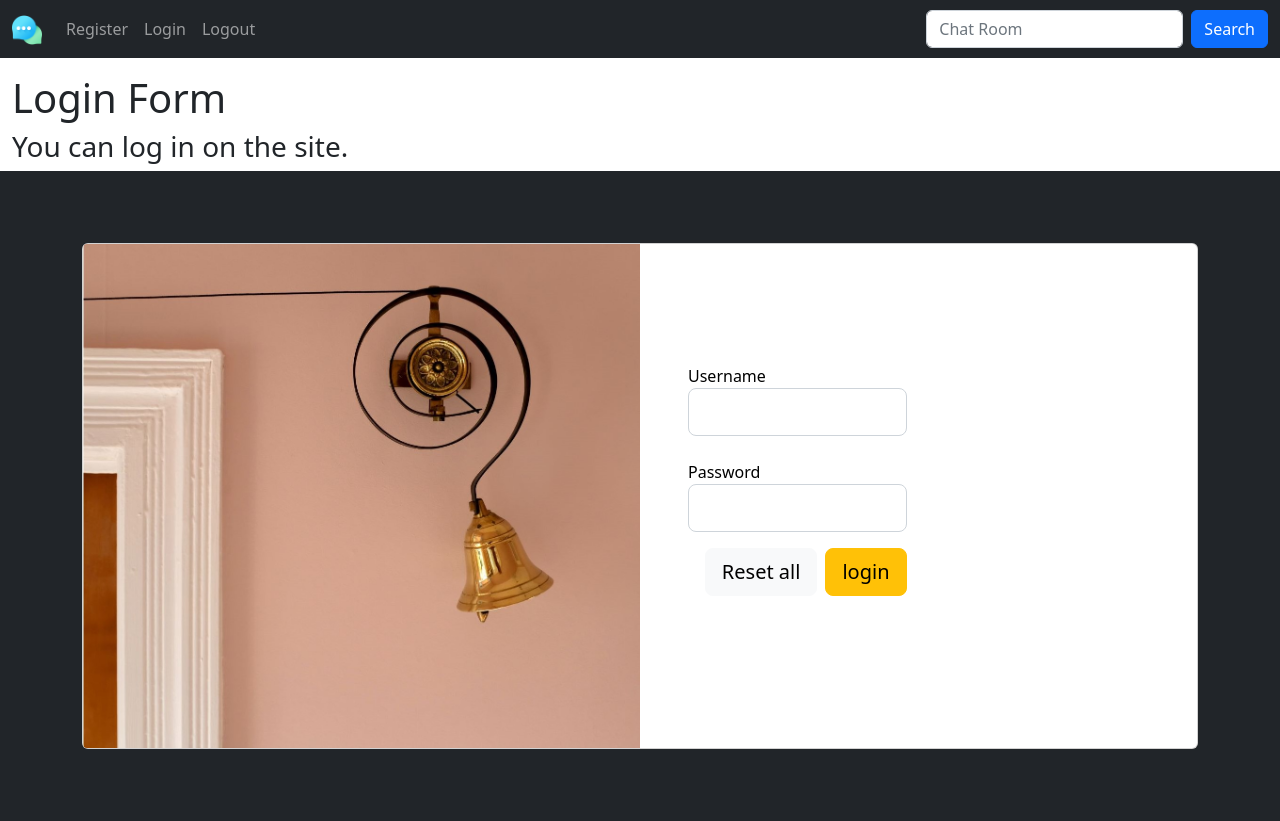
After one commit to farzanebgr/local_chat_application, a Django app: page /user/login/ in a window 1280 px wide. The commit adds this page. Run offline with Django 4.2, Linux system fonts and the light colour scheme.

Commit message:
login page

```diff
--- a/local_chat_application/urls.py
+++ b/local_chat_application/urls.py
@@ -2,10 +2,11 @@ from django.conf import settings
 from django.conf.urls.static import static
 from django.contrib import admin
 from django.urls import path, include
+from user_app.views import index_view
 
 
 urlpatterns = [
-    path('', include('user_app.urls')),
+    path('', index_view, name='index-page'),
     path('user/', include('user_app.urls')),
     path('admin/', admin.site.urls),
 ]
--- a/templates/master.html
+++ b/templates/master.html
@@ -1,16 +1,13 @@
 {% load static %}
 <!DOCTYPE html>
 <html lang="en">
-
 <head>
     {% include 'header_ref.html' %}
     <title>{% block title %}{% endblock title %}</title>
 </head>
-
 <body>
 {% include 'navbar.html' %}
 {% block content %}{% endblock content %}
 {% include 'footer_ref.html' %}
 </body>
-
 </html>
--- a/templates/navbar.html
+++ b/templates/navbar.html
@@ -14,7 +14,7 @@
                        href="{% url 'register-page' %}">Register</a>
                 </li>
                 <li class="nav-item">
-          <a class="nav-link" href="javascript:void(0)">Login</a>
+                    <a class="nav-link" href="{% url 'login-page' %}">Login</a>
                 </li>
                 <li class="nav-item">
                     <a class="nav-link" href="javascript:void(0)">Logout</a>
--- a/user_app/forms.py
+++ b/user_app/forms.py
@@ -30,3 +30,22 @@ class RegisterForm(forms.Form):
                                          validators.EmailValidator,])
     user_avatar = forms.ImageField()
     user_gender = forms.BooleanField(label='Lady')
+
+
+class LoginForm(forms.Form):
+        username = forms.CharField(
+            label='Username',
+            widget=forms.TextInput(attrs={
+                                 'class':'form-control form-control-lg'}),
+            validators=[
+                validators.MaxLengthValidator(100),
+            ]
+        )
+        password = forms.CharField(
+            label='Password',
+            widget=forms.PasswordInput(attrs={
+                                 'class':'form-control form-control-lg'}),
+            validators=[
+                validators.MaxLengthValidator(100)
+            ]
+        )
--- /dev/null
+++ b/user_app/templates/user_app/login_page.html
@@ -0,0 +1,53 @@
+{% extends 'master.html' %}
+{% load static %}
+{% block title %} Login {% endblock title %}
+{% block content %}
+    <div class="container-fluid mt-3">
+        <h1>Login Form</h1>
+        <h3>You can log in on the site.</h3>
+    </div>
+    <section class="h-100 bg-dark" xmlns="http://www.w3.org/1999/html">
+        <div class="container py-5 h-100">
+            <div class="row d-flex justify-content-center align-items-center h-100">
+                <div class="col">
+                    <div class="card card-registration my-4">
+                        <div class="row g-0">
+                            <div class="col-xl-6 d-none d-xl-block">
+                                <img src="{% static 'images/pic/login.jpg' %}"
+                                     alt="Sample photo" class="img-fluid"
+                                     style="border-top-left-radius: .25rem; border-bottom-left-radius: .25rem;" />
+                            </div>
+                            <div class="col-xl-6">
+                                <div class="card-body p-md-5 text-black">
+                                    <h3 class="mb-5 text-uppercase">{{ showMessage }}</h3>
+                                    <div class="row">
+                                        <div class="col-md-6 mb-4">
+                                            <form action="{% url 'login-page' %}" method="post">
+                                                    <div class="form-outline">
+                                                        <br/>
+                                                        {{ login_form.username.label }}
+                                                        {{ login_form.username }}
+                                                        {{ login_form.username.errors }}
+                                                    </div>
+                                                <div class="form-outline">
+                                                        <br/>
+                                                        {{ login_form.password.label }}
+                                                        {{ login_form.password }}
+                                                        {{ login_form.password.errors }}
+                                                    </div>
+                                                <div class="d-flex justify-content-end pt-3">
+                                                    <button type="reset" class="btn btn-light btn-lg">Reset all</button>
+                                                    <button type="submit" class="btn btn-warning btn-lg ms-2">login</button>
+                                                </div>
+                                            </form>
+                                        </div>
+                                    </div>
+                                </div>
+                            </div>
+                        </div>
+                    </div>
+                </div>
+            </div>
+        </div>
+    </section>
+{% endblock content %}
--- a/user_app/templates/user_app/register_page.html
+++ b/user_app/templates/user_app/register_page.html
@@ -64,4 +64,5 @@
             </div>
         </div>
     </section>
+    {{ showMessage }}
 {% endblock content %}
--- a/user_app/urls.py
+++ b/user_app/urls.py
@@ -2,6 +2,6 @@ from django.urls import path
 from user_app import views
 
 urlpatterns = [
-    path('', views.index_view, name='index-page'),
     path('register/', views.RegisterView.as_view(), name='register-page'),
+    path('login/', views.LoginView.as_view(), name='login-page'),
 ]
--- a/user_app/views.py
+++ b/user_app/views.py
@@ -1,20 +1,21 @@
 from django.shortcuts import render
 from django.views import View
-from user_app.forms import RegisterForm
+from user_app import forms
 def index_view(request):
     return render(request, 'user_app/index.html')
 
 
 class RegisterView(View):
     def get(self, request):
-        register_form = RegisterForm()
+        register_form = forms.RegisterForm()
         context = {
             'register_form': register_form
         }
         return render(request, 'user_app/register_page.html', context)
 
     def post(self, request):
-        register_form = RegisterForm(request.POST)
+        register_form = forms.RegisterForm(request.POST)
+        login_form = forms.LoginForm()
         if register_form.is_valid():
             first_name = register_form.cleaned_data.get('first_name')
             last_name = register_form.cleaned_data.get('last_name')
@@ -46,4 +47,49 @@ class RegisterView(View):
             'showMessage': message
         }
 
-        return render(request, 'userAccountApp/loginPage.html', context)
+        return render(request, 'user_app/login_page.html', context)
+
+
+class LoginView(View):
+    def get(self, request):
+        login_form = forms.LoginForm()
+        context = {
+            'login_form': login_form
+        }
+
+        return render(request, 'user_app/login_page.html', context)
+
+    def post(self, request):
+        login_form = forms.LoginForm(request.POST)
+        if login_form.is_valid():
+            username = login_form.cleaned_data.get('username')
+            user_pass = login_form.cleaned_data.get('password')
+            user: User = User.objects.filter(username__iexact=user_email).first()
+            if user is not None:
+                if not user.is_active:
+                    login_form.add_error('username', 'حساب کاربری شما فعال نشده است')
+                else:
+                    is_password_correct = user.check_password(user_pass)
+                    if is_password_correct:
+                        login(request, user)
+                        return redirect(reverse('user-panel-page'))
+                    else:
+                        login_form.add_error('username', 'کلمه عبور اشتباه است')
+            else:
+                login_form.add_error('username', 'کاربری با مشخصات وارد شده یافت نشد')
+
+        context = {
+            'login_form': login_form
+        }
+
+        return render(request, 'user_app/login_page.html', context)
+
+
+# class logoutView(View):
+#     def get(self, request):
+#         logout(request)
+#         message = 'از حساب کاربری خود خارج شدید. برای ورود مجدد از طریق لینک زیر اقدام کنید.'
+#         context = {
+#             'showMessage': message
+#         }
+#         return render(request, 'userAccountApp/logoutPage.html', context)
```
Also changed, not shown: static/images/pic/login.jpg (added). Lines whose indentation alone changed are shown as unchanged.
